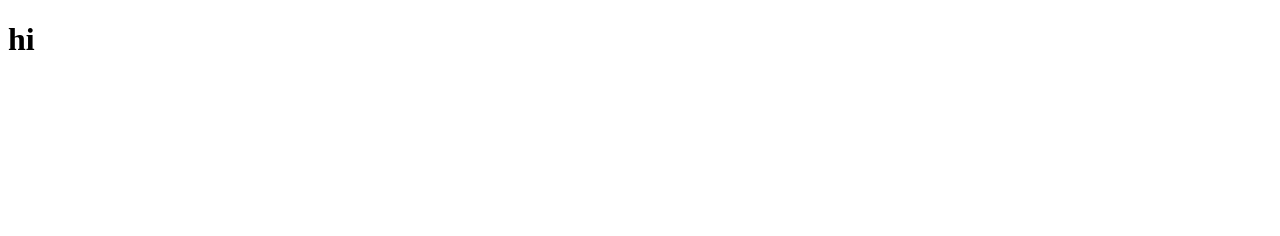
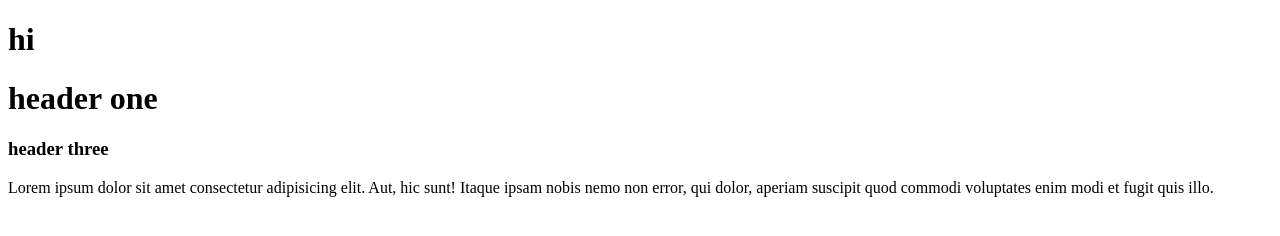
Before and after one commit to SalamanderCtesiphon/intro_to_html, a plain HTML site: page index.html in a window 1280 px wide. Drawn offline with Linux system fonts and the light colour scheme.

Commit message:
added some text and a few headers

```diff
--- a/index.html
+++ b/index.html
@@ -7,5 +7,8 @@
   </head>
   <body>
     <h1>hi </h1>
+    <h1>header one    </h1>
+    <h3>header three</h3>
+    <p>Lorem ipsum dolor sit amet consectetur adipisicing elit. Aut, hic sunt! Itaque ipsam nobis nemo non error, qui dolor, aperiam suscipit quod commodi voluptates enim modi et fugit quis illo.</p>
   </body>
 </html>
```
